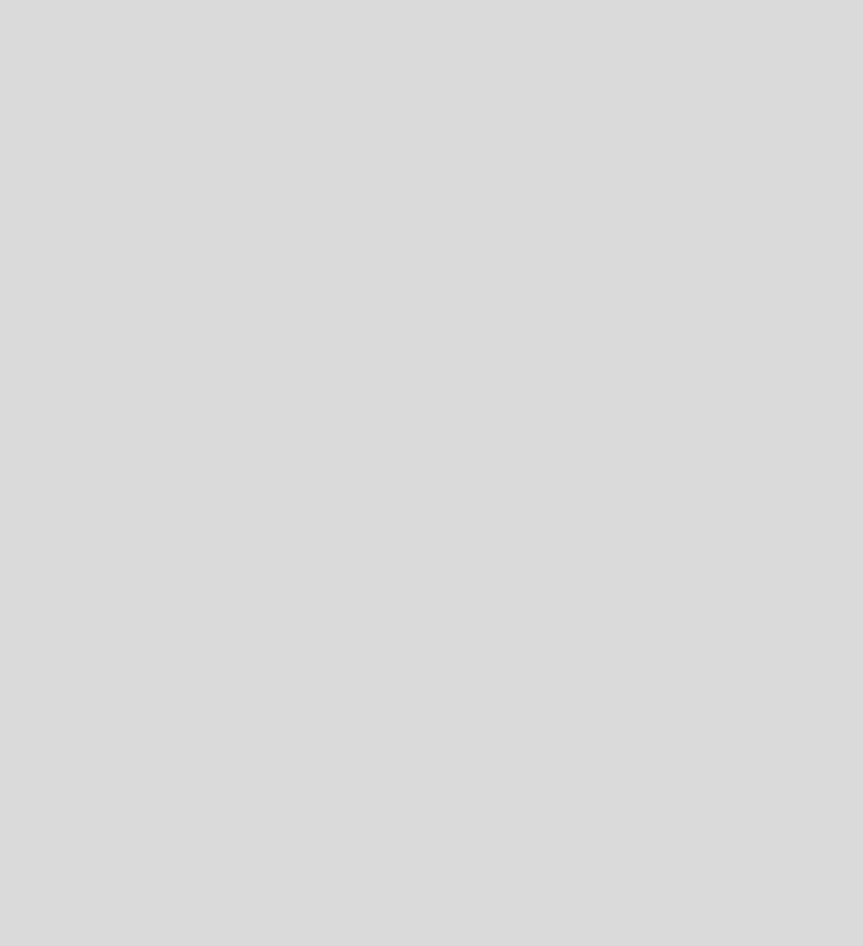
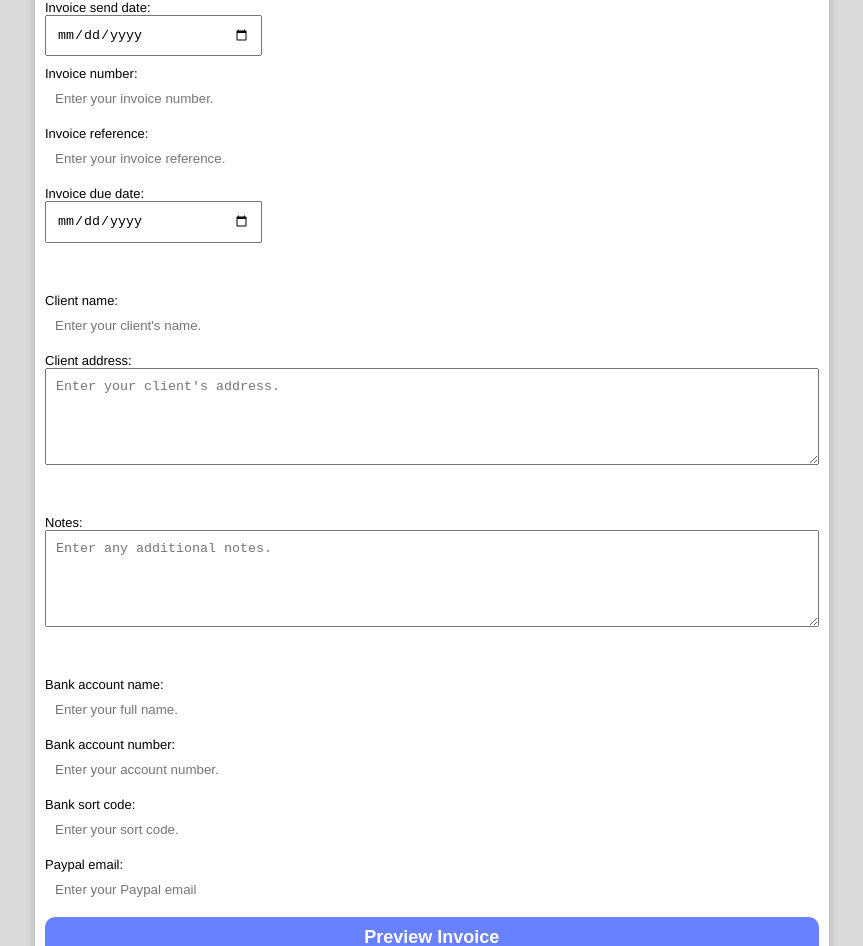
Before and after one commit to ConnorEasterbrook/Bandit, a React (Create React App) app: page / in a window 1280 px wide. Shown: the part 256-1202 px from the top of the page, without its empty margins (29-892 px from the left). Built offline with nearby package versions, Linux system fonts and the light colour scheme; the HTML template or start-up script is replaced by a standard one.

Commit message:
Basic form input

```diff
--- a/src/App.js
+++ b/src/App.js
@@ -8,6 +8,22 @@ import UserDetails from "./assets/components/UserDetails";
 
 function App()
 {
+  const [name, setName] = useState("");
+  const [address, setAddress] = useState("");
+  const [invoiceDate, setInvoiceDate] = useState("");
+  const [invoiceNumber, setInvoiceNumber] = useState("");
+  const [invoiceReference, setInvoiceReference] = useState("");
+  const [dueDate, setDueDate] = useState("");
+  // const [name, setName] = useState(""); ADD LOGO
+  const [clientName, setClientName] = useState("");
+  const [clientAddress, setClientAddress] = useState("");
+  // const [name, setName] = useState(""); ADD TABLE
+  const [notes, setNotes] = useState("");
+  const [accountName, setAccountName] = useState("");
+  const [accountNumber, setAccountNumber] = useState("");
+  const [sortCode, setSortCode] = useState("");
+  const [paypalEmail, setPaypalEmail] = useState("");
+
   const [showInvoice, setShowInvoice] = useState(false);
 
   return (
@@ -22,34 +38,186 @@ function App()
               <div class="row">
                 {/* Client details */}
                 <div class="column">
-                  <ClientDetails />
+                  <ClientDetails
+                    clientName={clientName}
+                    clientAddress={clientAddress}
+                  />
                 </div>
 
                 {/* Your details */}
                 <div class="column">
-                  <UserDetails />
+                  <UserDetails
+                    name={name}
+                    address={address}
+                    invoiceDate={invoiceDate}
+                    invoiceNumber={invoiceNumber}
+                    invoiceReference={invoiceReference}
+                    dueDate={dueDate}
+                  />
                 </div>
-                <article class="yourDetails">
-                </article>
               </div>
 
               {/* Table, Notes && Footer */}
               <Table />
-              <Notes />
-              <Footer />
+              <Notes
+                notes={notes}
+              />
+              <Footer
+                accountName={accountName}
+                accountNumber={accountNumber}
+                sortCode={sortCode}
+                paypalEmail={paypalEmail}
+              />
+
+              <button class="editInfo" onClick={() => setShowInvoice(false)}>Edit information</button>
+
             </div>
           </div>
         ) : (
           <div class="previewDiv">
+            <label htmlFor="yourName">Your name:</label>
             <input
               type="text"
-              name="text"
-              id="text"
+              id="smallText"
               placeholder="Enter your name."
               autoComplete="off"
+              value={name}
+              onChange={(e) => setName(e.target.value)}
             />
 
-            <button class="previewButton">Preview Invoice</button>
+            <label htmlFor="address">Your address:</label>
+            <textarea
+              type="text"
+              id="bigText"
+              cols="1"
+              rows="5"
+              placeholder="Enter your address."
+              autoComplete="off"
+              value={address}
+              onChange={(e) => setAddress(e.target.value)}
+            />
+
+            <label htmlFor="invoiceDate">Invoice send date:</label>
+            <input
+              type="date"
+              id="dateText"
+              placeholder="Enter the invoice send date."
+              autoComplete="off"
+              value={invoiceDate}
+              onChange={(e) => setInvoiceDate(e.target.value)}
+            />
+
+            <label htmlFor="invoiceNumber">Invoice number:</label>
+            <input
+              type="text"
+              id="smallText"
+              placeholder="Enter your invoice number."
+              autoComplete="off"
+              value={invoiceNumber}
+              onChange={(e) => setInvoiceNumber(e.target.value)}
+            />
+
+            <label htmlFor="invoiceReference">Invoice reference:</label>
+            <input
+              type="text"
+              id="smallText"
+              placeholder="Enter your invoice reference."
+              autoComplete="off"
+              value={invoiceReference}
+              onChange={(e) => setInvoiceReference(e.target.value)}
+            />
+
+            <label htmlFor="dueDate">Invoice due date:</label>
+            <input
+              type="date"
+              id="dateText"
+              placeholder="Enter your invoice due date."
+              autoComplete="off"
+              value={dueDate}
+              onChange={(e) => setDueDate(e.target.value)}
+            />
+
+            <div class="gap"></div>
+
+            <label htmlFor="clientName">Client name:</label>
+            <input
+              type="text"
+              id="smallText"
+              placeholder="Enter your client's name."
+              autoComplete="off"
+              value={clientName}
+              onChange={(e) => setClientName(e.target.value)}
+            />
+
+            <label htmlFor="clientAddress">Client address:</label>
+            <textarea
+              type="text"
+              id="bigText"
+              cols="1"
+              rows="5"
+              placeholder="Enter your client's address."
+              autoComplete="off"
+              value={clientAddress}
+              onChange={(e) => setClientAddress(e.target.value)}>
+            </textarea>
+
+            <div class="gap"></div>
+
+            <label htmlFor="notes">Notes:</label>
+            <textarea
+              name="notes"
+              id="bigText"
+              cols="1"
+              rows="5"
+              placeholder="Enter any additional notes."
+              autoComplete="off"
+              value={notes}
+              onChange={(e) => setNotes(e.target.value)}>
+            </textarea>
+
+            <div class="gap"></div>
+
+            <label htmlFor="accountName">Bank account name:</label>
+            <input
+              type="text"
+              id="smallText"
+              placeholder="Enter your full name."
+              autoComplete="off"
+              value={accountName}
+              onChange={(e) => setAccountName(e.target.value)}
+            />
+
+            <label htmlFor="accountNumber">Bank account number:</label>
+            <input
+              type="text"
+              id="smallText"
+              placeholder="Enter your account number."
+              autoComplete="off"
+              value={accountNumber}
+              onChange={(e) => setAccountNumber(e.target.value)}
+            />
+
+            <label htmlFor="sortCode">Bank sort code:</label>
+            <input
+              type="text"
+              id="smallText"
+              placeholder="Enter your sort code."
+              autoComplete="off"
+              value={sortCode}
+              onChange={(e) => setSortCode(e.target.value)}
+            />
+
+            <label htmlFor="paypalEmail">Paypal email:</label>
+            <input
+              type="text"
+              id="smallText"
+              placeholder="Enter your Paypal email"
+              autoComplete="off"
+              value={paypalEmail}
+              onChange={(e) => setPaypalEmail(e.target.value)}
+            />
+
+            <button class="previewButton" onClick={() => setShowInvoice(true)}>Preview Invoice</button>
           </div>
         )
       }
--- a/src/assets/components/ClientDetails.js
+++ b/src/assets/components/ClientDetails.js
@@ -1,4 +1,4 @@
-export default function ClientDetails()
+export default function ClientDetails({clientName, clientAddress})
 {
     return (
         <div class="clientDetails">
@@ -7,8 +7,8 @@ export default function ClientDetails()
                     <img src="assets/images/logo.png" alt="Company Logo">
                     </img>
                 </li>
-                <li id="yourName" class="listHeader">Client's Name</li>
-                <li id="yourAddress" class="listText">Client's address</li>
+                <li id="yourName" class="listHeader">{clientName}</li>
+                <li id="yourAddress" class="listText">{clientAddress}</li>
             </ul>
         </div>
     )
--- a/src/assets/components/Footer.js
+++ b/src/assets/components/Footer.js
@@ -1,17 +1,17 @@
-export default function Footer()
+export default function Footer({accountName, accountNumber, sortCode, paypalEmail})
 {
     return (
         <footer>
             <ul class="bankTransferFooter">
                 <li><span>Payment by bank transfer: </span></li><br></br>
                 <li><span>Account Name: </span></li>
-                <li>Your name. </li>
+                <li>{accountName}</li>
                 <li><span>Account number: </span></li>
-                <li>12345678 </li>
+                <li>{accountNumber}</li>
                 <li><span>Sort code: </span></li>
-                <li>654321 </li>
+                <li>{sortCode}</li>
                 <li><span>Payment by Paypal: </span></li>
-                <li>Your Paypal email. </li>
+                <li>{paypalEmail}</li>
                 {/* <li>Your mobile number. </li>
           <li>Bank. </li>
           <li>Account holder. </li>
--- a/src/assets/components/Notes.js
+++ b/src/assets/components/Notes.js
@@ -1,8 +1,8 @@
-export default function Notes()
+export default function Notes({notes})
 {
     return (
         <section class="notes">
-            <p>Extra invoice information</p>
+            <p>{notes}</p>
         </section>
     )
 }
--- a/src/assets/components/Table.js
+++ b/src/assets/components/Table.js
@@ -1,6 +1,6 @@
 export default function Table()
 {
     return (
-        <p>Extra invoice information</p>
+        <p>Table</p>
     )
 }
--- a/src/index.css
+++ b/src/index.css
@@ -131,10 +131,24 @@ article
     padding: 10px;
   }
 
-    #text
+    #smallText
     {
       padding: 10px;
       border-width: 0px;
+      margin-bottom: 10px;
+    }
+
+    #bigText
+    {
+      padding: 10px;
+      margin-bottom: 10px;
+    }
+
+    #dateText
+    {
+      width: 25%;
+      padding: 10px;
+      margin-bottom: 10px;
     }
 
     .previewButton
@@ -144,6 +158,7 @@ article
       border-width: 0px;
       border-radius: 10px;
       padding: 10px;
+      color: white;
       background: rgb(104, 129, 255);
     }
 
@@ -213,6 +228,13 @@ article
       padding-bottom: 20px;
     }
 
+  .notes
+  {
+    align-items: flex-start;
+    padding-left: 10%;
+    padding-right: 10%;
+  }
+
   .bankTransferFooter
   {
     margin: 0px;
@@ -226,3 +248,15 @@ article
     padding-top: 10px;
     width: 100%;
   }
+
+  .editInfo
+  {
+    font-size: normal;
+    font-weight: bold;
+    border-width: 0px;
+    border-radius: 10px;
+    margin: 2%;
+    padding: 10px;
+    color: white;
+    background: rgb(104, 129, 255);
+  }
```
Also changed, not shown: public/index.html (+4 -17 lines), src/assets/components/UserDetails.js (+7 -7 lines), public/icon.png (added), 1 other file (tests, documents, lock files or other folders).
